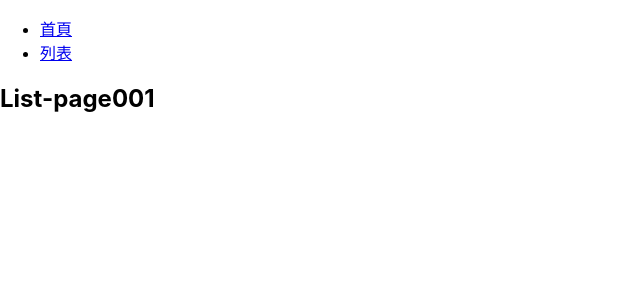
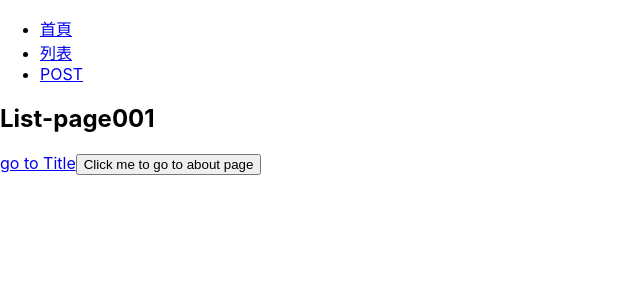
Before and after one commit to yuchifang/ReactRouterDemo, a React (Create React App) app: page /list/001 in a window 1280 px wide. Shown: the top 300 px of the page, without its empty margins (0-640 px from the left). Built offline with nearby package versions, Linux system fonts and the light colour scheme.

Commit message:
update important thing

```diff
--- a/src/App.tsx
+++ b/src/App.tsx
@@ -3,6 +3,7 @@ import { BrowserRouter, Route, Link, Switch } from "react-router-dom"
 import Title from "./Pages/Title"
 import List from "./Pages/List"
 import Home from "./Pages/Home"
+import { Post } from "./Pages/Post"
 interface AppProps {
 
 }
@@ -13,10 +14,12 @@ const App: React.FC<AppProps> = ({ }) => {
             <ul>
                 <li><Link to="/">首頁</Link></li>
                 <li><Link to="/list/123">列表</Link></li>
+                <li><Link to="/post/321">POST</Link></li>
             </ul>
             <Switch>
                 <Route exact path="/" component={Title} />
                 <Route path="/list/:id" component={List} />
+                <Route path="/post/:id" exact component={Post} />
                 <Route path="/" render={() => <h1>render</h1>} component={() => <h1>404</h1>} >sss</Route>
             </Switch>
 
--- a/src/Pages/List.tsx
+++ b/src/Pages/List.tsx
@@ -1,10 +1,22 @@
 import React from "react"
-import { useParams } from "react-router-dom"
-const List = () => {
+import { useParams, Link, RouteComponentProps } from "react-router-dom"
+interface Props extends RouteComponentProps { }
+const List: React.FC<Props> = ({ history, location, match }) => {
     let { id }: { id: string } = useParams();
-
+    console.log("location", location);
+    console.log("match", match);
+    console.log({ history });
     return (
-        <h2>List-page{id}</h2>
+        <>
+            <h2>List-page{id}</h2>
+            <Link to="/"> go to Title</Link>
+            <button
+                onClick={() => {
+                    history.push("/")
+                }}>
+                Click me to go to about page
+            </button>
+        </>
     )
 }
 export default List
--- /dev/null
+++ b/src/Pages/Post.jsx
@@ -0,0 +1,17 @@
+import React from 'react'
+import { RouteComponentProps, useRouteMatch } from 'react-router-dom';
+
+// interface PostProps extends RouteComponentProps
+//     <{ id: string }> {
+
+// }
+
+export const Post = ({ history }) => {
+    let match = useRouteMatch("/post/:id");
+    console.log(match);
+    return (
+        <h1 onClick={() => {
+            history.push("/list/123")
+        }}>post</h1>
+    );
+}
```
Also changed, not shown: 1 other file (tests, documents, lock files or other folders).
